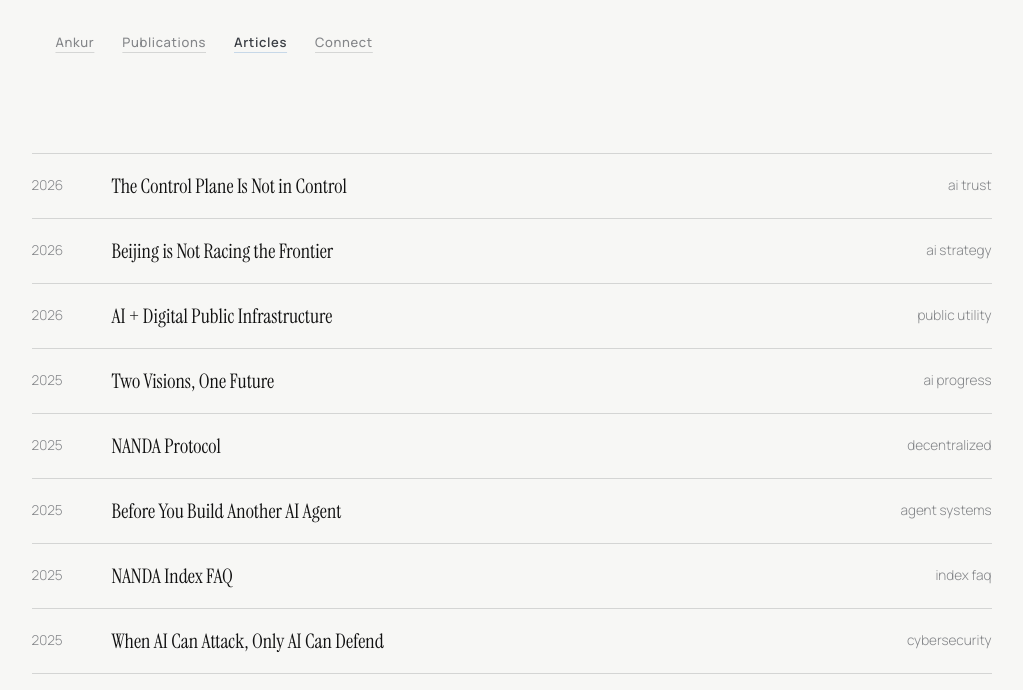
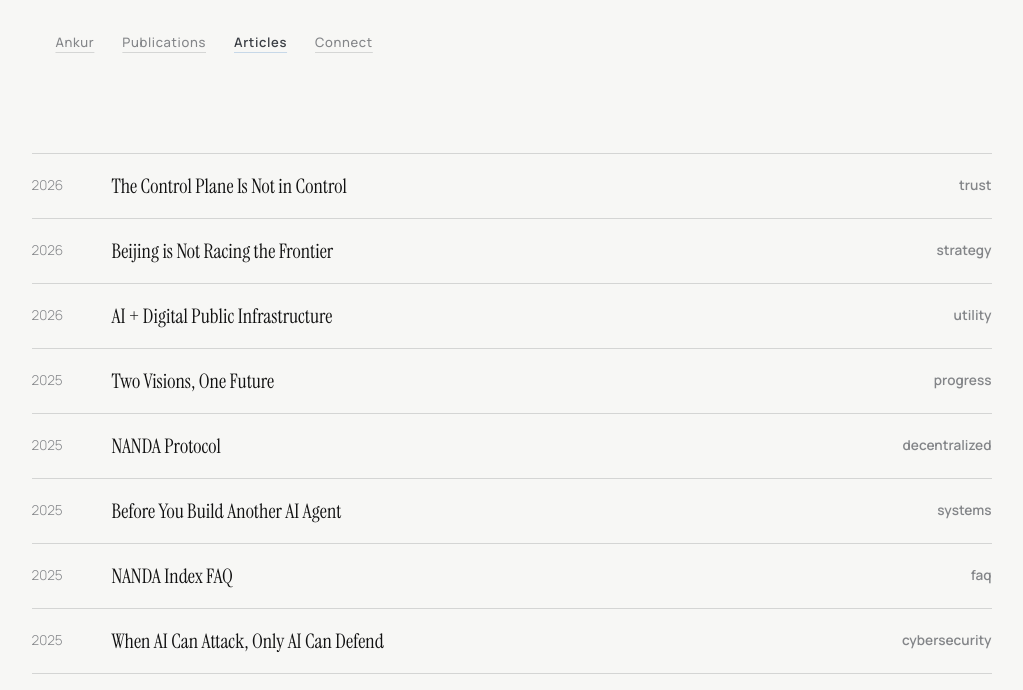
Before and after one commit to ankurshnde/ankurshinde.ai.studio, a Next.js app: page /articles in a window 1280 px wide. Shown: the top 690 px of the page, without its empty margins (121-1144 px from the left). Built offline with nearby package versions, Linux system fonts and the light colour scheme; a web font is replaced by a local one.

Commit message:
Update article and publication categories to be single-word only and set tag font-weight to 600

```diff
--- a/src/app/articles/page.tsx
+++ b/src/app/articles/page.tsx
@@ -9,7 +9,7 @@ const articles = [
     id: 1,
     year: "2026",
     title: "The Control Plane Is Not in Control",
-    category: "ai trust",
+    category: "trust",
     href: "/blog/the-control-plane-is-not-in-control",
     image: "/images/holding_brain.png",
     isExternal: false,
@@ -18,7 +18,7 @@ const articles = [
     id: 2,
     year: "2026",
     title: "Beijing is Not Racing the Frontier",
-    category: "ai strategy",
+    category: "strategy",
     href: "/blog/beijing-is-not-racing-the-frontier",
     image: "/images/hero.jpg",
     isExternal: false,
@@ -27,7 +27,7 @@ const articles = [
     id: 3,
     year: "2026",
     title: "AI + Digital Public Infrastructure",
-    category: "public utility",
+    category: "utility",
     href: "https://ankurshinde.medium.com/ai-digital-public-infrastructure-architecting-intelligence-as-a-public-utility-0d7cc6245450",
     isExternal: true,
   },
@@ -35,7 +35,7 @@ const articles = [
     id: 4,
     year: "2025",
     title: "Two Visions, One Future",
-    category: "ai progress",
+    category: "progress",
     href: "https://ankurshinde.medium.com/two-visions-one-future-situating-project-nanda-within-openais-5-levels-of-ai-progress-d839a7c9bef9",
     isExternal: true,
   },
@@ -51,7 +51,7 @@ const articles = [
     id: 6,
     year: "2025",
     title: "Before You Build Another AI Agent",
-    category: "agent systems",
+    category: "systems",
     href: "https://ankurshinde.medium.com/before-you-build-another-ai-agent-you-need-to-read-this-c91ff0fde18b",
     isExternal: true,
   },
@@ -59,7 +59,7 @@ const articles = [
     id: 7,
     year: "2025",
     title: "NANDA Index FAQ",
-    category: "index faq",
+    category: "faq",
     href: "https://ankurshinde.medium.com/nanda-index-faq-contextualizing-with-linux-foundations-a2a-agent-ff1a0d8fa9ae",
     isExternal: true,
   },
--- a/src/app/globals.css
+++ b/src/app/globals.css
@@ -1269,6 +1269,7 @@ body.dark-mode .floating-dock-bar {
   text-align: right;
   width: 200px;
   flex-shrink: 0;
+  font-weight: 600;
 }
 
 /* Row-aligned preview image card with rounded corners and deep shadow */
--- a/src/app/publications/page.tsx
+++ b/src/app/publications/page.tsx
@@ -8,7 +8,7 @@ const publications = [
     id: 1,
     year: "2026",
     title: "Agentic Kumbh Mela",
-    category: "mit media lab",
+    category: "research",
     href: "https://www.media.mit.edu/publications/ai-agents-for-kumbh-mela/",
     isExternal: true,
   },
@@ -16,7 +16,7 @@ const publications = [
     id: 2,
     year: "2026",
     title: "Enterprise AI Agent Ecosystems",
-    category: "ssrn preprint",
+    category: "preprint",
     href: "https://papers.ssrn.com/sol3/papers.cfm?abstract_id=6622601",
     isExternal: true,
   },
```
